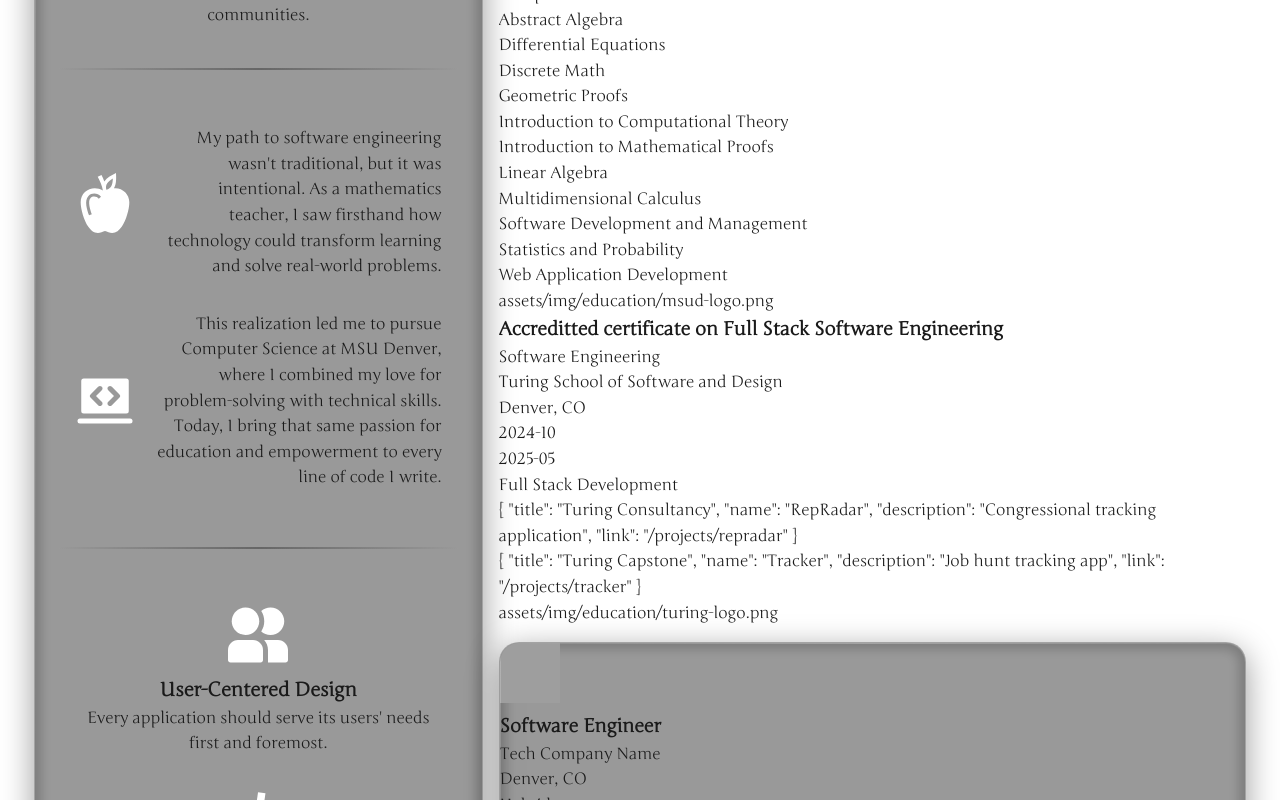
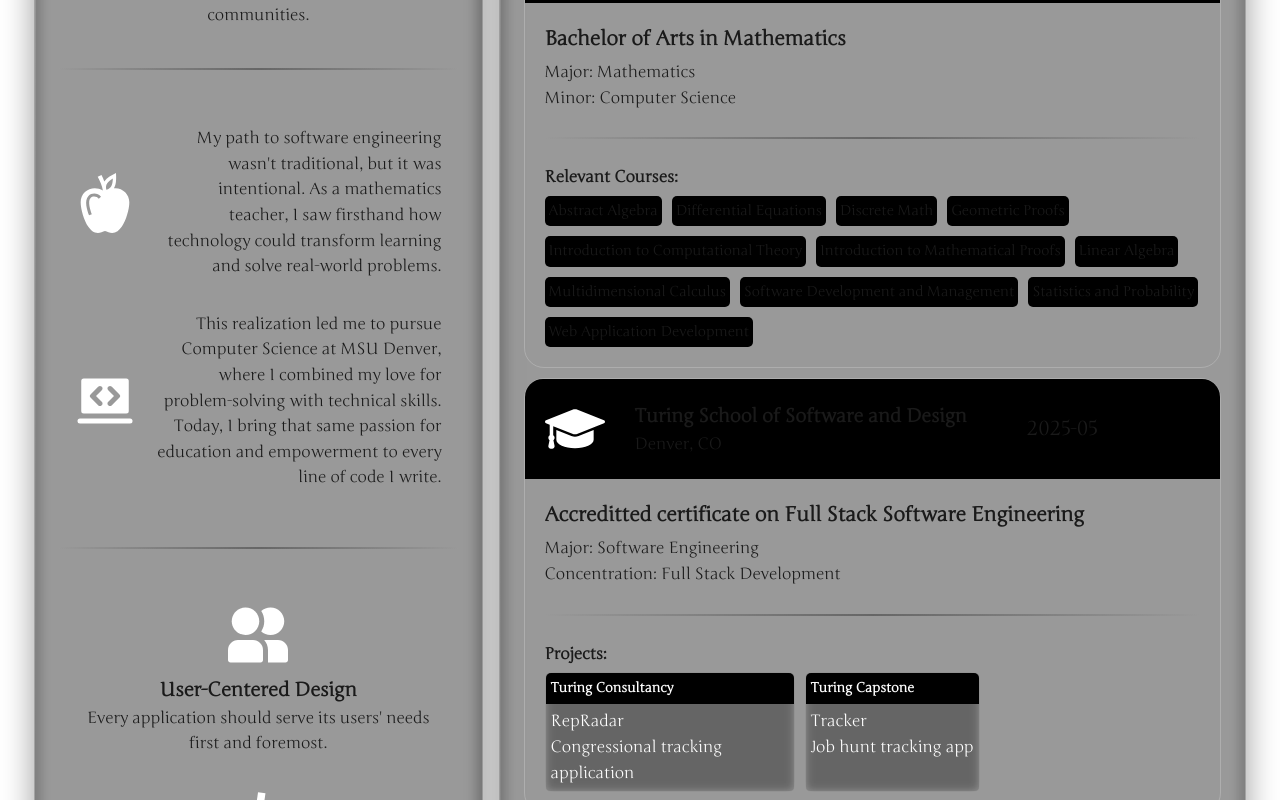
Before and after one commit to elysableu/portfolio, a Vue app: page /about in a window 1280 px wide. Shown: the part 560-1360 px from the top of the page. Built offline with nearby package versions, Linux system fonts and the light colour scheme; grey boxes are pictures that could not be loaded; the HTML template or start-up script is replaced by a standard one.

Commit message:
Update styling for education components

```diff
--- a/src/components/about/education/Education.vue
+++ b/src/components/about/education/Education.vue
@@ -10,15 +10,34 @@
 </script>
 
 <template>
-  <div class="education">
-    <EducationItem
-      v-for="item in educationList"
-      :key="item.id"
-      :education-item="item"
-    />
+  <div class="education glass-card-dark">
+    <h2>Education</h2>
+    <div class="education-list">
+      <EducationItem
+        v-for="item in educationList"
+        :key="item.id"
+        :education-item="item"
+      />
+    </div>
   </div>
 </template>
 
 <style scoped>
+  .education {
+    display: flex;
+    flex-direction: column;
+    padding: var(--spacing-lg);
+  }
 
+  .education-list {
+    display: flex;
+    flex-direction: column;
+    gap: 10px;
+  }
+
+  .education h2 {
+    text-align: right;
+    font-size: 30px;
+    padding-bottom: 5px;
+  }
 </style>
--- a/src/components/about/education/EducationItem.vue
+++ b/src/components/about/education/EducationItem.vue
@@ -1,4 +1,5 @@
 <script setup lang="ts">
+  import { RouterLink } from 'vue-router'
   import type { EducationType } from '@/types/data.models'
 
   interface Props {
@@ -6,24 +7,201 @@
   }
 
   defineProps<Props>()
+
+  const graduationIcon = '/img/about/graduation.svg'
+
 </script>
 
 <template>
   <div class="education-item">
-    <h3>{{ educationItem.degree }}</h3>
-    <p>{{ educationItem.field }}</p>
-    <p>{{ educationItem.institution }}</p>
-    <p>{{ educationItem.location }}</p>
-    <p>{{ educationItem.startDate }}</p>
-    <p>{{ educationItem.graduationDate }}</p>
-    <p v-for="(item, index) in educationItem.minors" :key="index">{{ item }}</p>
-    <p>{{ educationItem.concentration }}</p>
-    <p v-for="(item, index) in educationItem.relevantCoursework" :key="index">{{ item }}</p>
-    <p v-for="(item, index) in educationItem.projects" :key="index">{{ item }}</p>
-    <p>{{ educationItem.logo }}</p>
+    <div class="education-item-banner">
+      <img alt="education-icon" :src="graduationIcon" />
+      <div class="education-item-heading">
+        <h3>{{ educationItem.institution }}</h3>
+        <p>{{ educationItem.location }}</p>
+      </div>
+      <div class="graduation-date">{{ educationItem.graduationDate }}</div>
+    </div>
+    <div class="education-item-content">
+      <div class="education-item-degree">
+        <div class="degree-heading">{{ educationItem.degree }}</div>
+        <div class="education-item-field">
+          <span>Major:</span>
+          {{ educationItem.field }}
+        </div>
+        <div v-if="educationItem.concentration" class="education-item-concentration">
+          <span>Concentration:</span>
+          {{ educationItem.concentration }}
+        </div>
+        <div v-if="educationItem.minors" class="education-item-minor">
+          <span>Minor:</span>
+          {{ educationItem.minors?.join(', ') }}
+        </div>
+      </div>
+      <div class="divider"></div>
+      <div v-if="educationItem.relevantCoursework && educationItem.relevantCoursework.length > 0" class="education-item-relevant">
+        <h4>Relevant Courses:</h4>
+        <ul>
+          <li v-for="(item, index) in educationItem.relevantCoursework" :key="index">
+            {{ item }}
+          </li>
+        </ul>
+      </div>
+      <div v-if="educationItem.projects" class="education-item-projects">
+        <h4>Projects:</h4>
+        <div class="projects-container">
+          <RouterLink
+            v-for="(project, index) in educationItem.projects"
+            :key="index"
+            :to="project.link"
+            class="project-item glass-card-inner"
+          >
+            <div class="project-header">
+              <h5>{{ project.title }}</h5>
+            </div>
+            <div class="project-content">
+              <div class="project-name">{{  project.name }}</div>
+              <p>{{ project.description }}</p>
+            </div>
+          </RouterLink>
+        </div>
+      </div>
+    </div>
   </div>
 </template>
 
 <style scoped>
+  .education-item {
+    display: flex;
+    flex-direction: column;
+    background: transparent;
+    border: 1px solid rgba(255, 255, 255, 0.2);
+    border-radius: 20px;
+  }
 
+  .education-item-banner {
+    width: 100%;
+    height: 100px;
+    display: flex;
+    gap: 10px;
+    align-items: center;
+    background-color: black;
+    padding: 20px;
+    border-radius: 18px 18px 0px 0px;
+  }
+
+  .education-item-banner img {
+    width: 60px;
+    height: auto;
+  }
+
+  .education-item-banner p {
+
+  }
+
+  .education-item-heading {
+    margin-left: 20px;
+  }
+
+  .education-item-heading h3 {
+
+  }
+
+  .education-item-heading p {
+
+  }
+
+  .graduation-date {
+    font-size: 20px;
+    margin-left: 50px;
+  }
+
+  .education-item-content {
+    display: flex;
+    flex-direction: column;
+    gap: 10px;
+    padding: 20px;
+  }
+
+  .education-item-content h4 {
+    padding-bottom: 5px;
+  }
+
+  .education-item-content ul {
+    list-style: none;
+  }
+
+  .education-item-degree {
+
+  }
+
+  .degree-heading {
+    margin-bottom: 5px;
+    font-size: 20px;
+    font-weight: bold;
+  }
+
+  .education-item-relevant {
+
+  }
+
+  .education-item-relevant ul {
+    display: flex;
+    flex-wrap: wrap;
+    gap: 10px;
+  }
+
+  .education-item-relevant li {
+    background-color: black;
+    padding: 4px;
+    font-size: 14px;
+    border-radius: 5px;
+  }
+
+  .education-item-projects {
+
+  }
+
+  .projects-container {
+    display: flex;
+    flex-wrap: wrap;
+    gap: 10px;
+  }
+
+  .project-item {
+    max-width: 250px;
+    color: white;
+    border-radius: 5px;
+    transition: all 0.3s cubic-bezier(0.4, 0, 0.2, 1);
+    cursor: pointer;
+  }
+
+  .project-item:hover {
+    cursor: pointer;
+    transform: translateY(-4px);
+    background: rgba(0, 0, 0, 0.45);
+    box-shadow:
+      0 8px 24px rgba(0, 0, 0, 0.5),
+      0 0 20px rgba(102, 126, 234, 0.2);
+    border-left-color: var(--color-accent-teal);
+  }
+
+  .project-header {
+    background-color: black;
+    width: 100%;
+    padding: 5px;
+    border-radius: 5px 5px 0px 0px;
+  }
+
+  .project-content {
+    padding: 5px;
+  }
+
+  .project-content p {
+
+  }
+
+  .project-name {
+
+  }
 </style>
```
